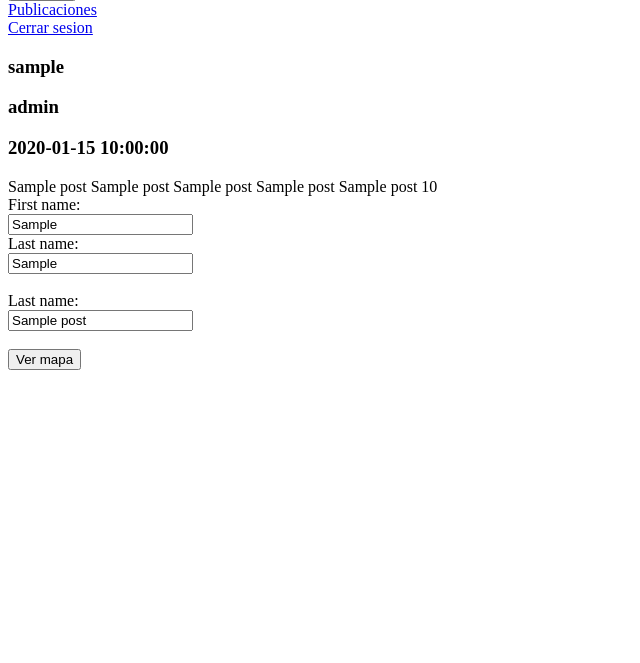
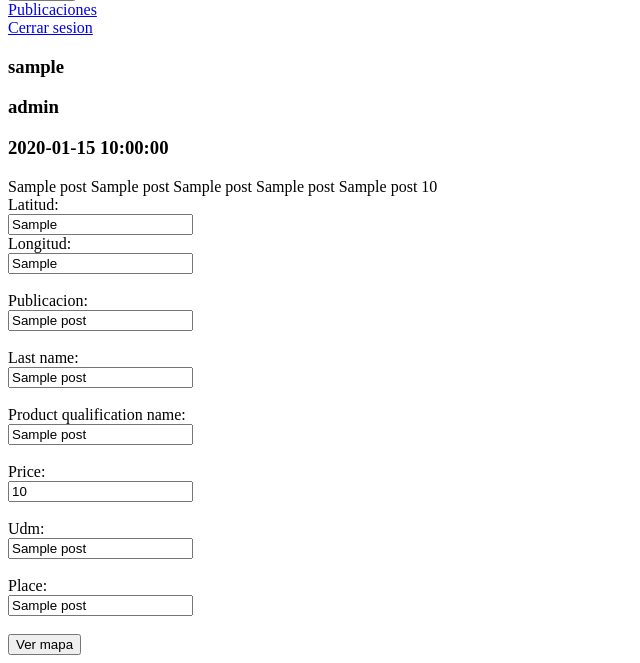
Before and after one commit to ccasasdeveloper/corapoyo, a Flask app: template src/templates/post.html in a window 1280 px wide. Shown: the part 196-859 px from the top of the page, without its empty margins (0-640 px from the left). Before the commit the page ends 566 px from the top, so only its background shows below. Run offline with Flask 3, Linux system fonts and the light colour scheme; the template is opened without the code that fills it: most values are stand-ins (such as "Sample title", 1, 10 or a date in 2020); parts of the project's set-up code (start-up, migrations or seed data) failed here and were passed over; some libraries are stand-ins or nearby versions.

Commit message:
[FIX] Fix over flow

```diff
--- a/src/app.py
+++ b/src/app.py
@@ -199,6 +199,9 @@ def map():
     date = ses['date']
     email =  ses['email']
     password = ses['password']
+    print('hereeeeeeeeeeeeeeeeeeeeeeeee')
+    print(ses['product'])
+    place = ses['place']
     print(email)
     print(password)
     print('the session variable')
@@ -212,7 +215,12 @@ def map():
         print('the session variable 00002')
         post = form['post']
         print('the session variable2')
-    return render_template('map.html', latitude=latitude, longitude=longitude, post=post, role=role, date=date, username=username, email=email, password=password)
+        product = form['product']
+        qualification = form['product_qualification_name']
+        price = form['price']
+        udm = form['udm']
+        place = form['place']
+    return render_template('map.html', latitude=latitude, longitude=longitude, post=post, role=role, date=date, username=username, email=email, password=password, product=product, qualification=qualification, price=price, udm=udm, place=place)
 
 #Here add routers to forms
 #Here register routes starts
@@ -322,7 +330,8 @@ def register_post():
     places = get_places()
     udms = db.session.query(Udm).all()
     qualifications = db.session.query(ProductQualificationOffer).all()
-    posts = get_posts()
+    statement_three = select(Post).filter_by(cut_date_added=str(ses['date']))
+    posts = session.execute(statement_three).scalars().all()
     email = ses['email']
     password = ses['password']
     print(type(posts))
--- a/src/templates/map.html
+++ b/src/templates/map.html
@@ -15,7 +15,11 @@
   <p>{{ role }}</p>
   <p>{{ date }}</p>
   <p>{{ username }}</p>
-
+  <p>{{ product }}</p>
+  <p>{{ qualification }}</p>
+  <p>{{ price }}</p>
+  <p>{{ udm }}</p>
+  <p>{{ place }}</p>
   <form action="profile" method=POST>
     <label for="name">First name:</label><br>
     <input type="text" id="email" name="email" value="{{ email }}"><br>
--- a/src/templates/place.html
+++ b/src/templates/place.html
@@ -57,7 +57,7 @@
             <div class="button mx-0">
               <!--<a href="javacript:" data-toggle="modal" data-target="#login" class="login"><i
                                   class="lni lni-lock-alt"></i> Iniciar sesión</a>-->
-              <a href="{{ url_for('signup') }}" data-toggle="modal" class="btn">Iniciar sesión</a>
+              <a href="{{ url_for('login') }}" data-toggle="modal" class="btn">Iniciar sesión</a>
             </div>
           </nav>
           <!-- navbar -->
--- a/src/templates/post.html
+++ b/src/templates/post.html
@@ -37,12 +37,22 @@
     {{ post.product_qualification_name }}
     {{ post.price }}
     <form action="map" method=POST>
-      <label for="latitude">First name:</label><br>
+      <label for="latitude">Latitud:</label><br>
       <input type="text" id="latitude" name="latitude" value="{{ post.place_latitude }}"><br>
-      <label for="longitude">Last name:</label><br>
+      <label for="longitude">Longitud:</label><br>
       <input type="text" id="longitude" name="longitude" value="{{ post.place_longitude }}"><br><br>
+      <label for="post">Publicacion:</label><br>
+      <input type="text" id="post" name="post" value="{{ post.post }}"><br><br>
       <label for="post">Last name:</label><br>
-      <input type="text" id="post" name="post" value="{{ post.post }}"><br><br>
+      <input type="text" id="product" name="product" value="{{ post.product_name }}"><br><br>
+      <label for="post">Product qualification name:</label><br>
+      <input type="text" id="product_qualification_name" name="product_qualification_name" value="{{ post.product_qualification_name }}"><br><br>
+      <label for="post">Price:</label><br>
+      <input type="text" id="price" name="price" value="{{ post.price }}"><br><br>
+      <label for="post">Udm:</label><br>
+      <input type="text" id="udm" name="udm" value="{{ post.udm_name }}"><br><br>
+      <label for="post">Place:</label><br>
+      <input type="text" id="place" name="place" value="{{ post.place_name }}"><br><br>
       <input type="submit" value="Ver mapa">
     </form>
 </div>
--- a/src/templates/register.html
+++ b/src/templates/register.html
@@ -62,7 +62,7 @@
             <div class="button mx-0">
               <!--<a href="javacript:" data-toggle="modal" data-target="#login" class="login"><i
                                   class="lni lni-lock-alt"></i> Iniciar sesión</a>-->
-              <a href="{{ url_for('signup') }}" data-toggle="modal" class="btn">Iniciar sesión</a>
+              <a href="{{ url_for('login') }}" data-toggle="modal" class="btn">Iniciar sesión</a>
             </div>
           </nav>
           <!-- navbar -->
```
